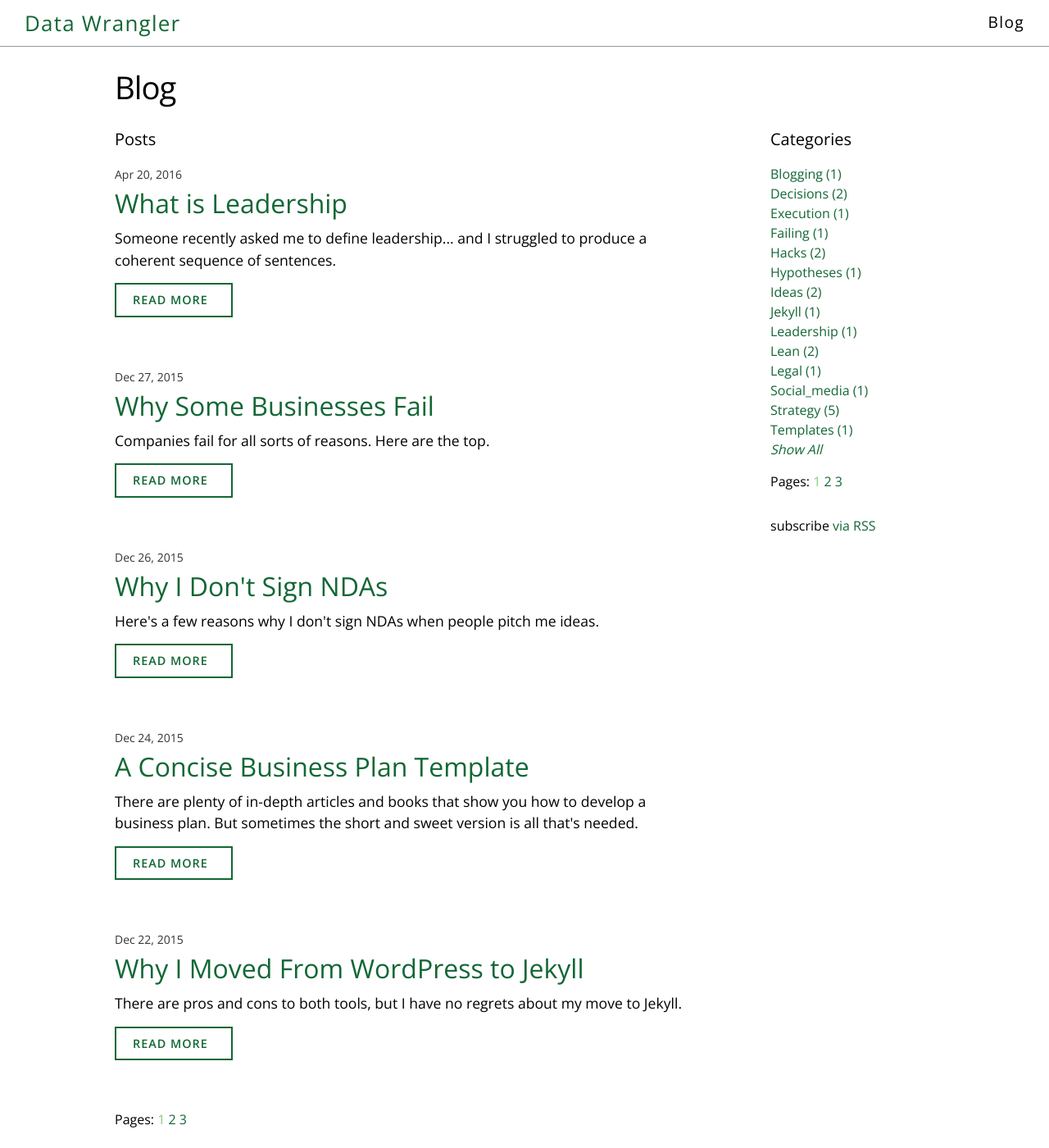
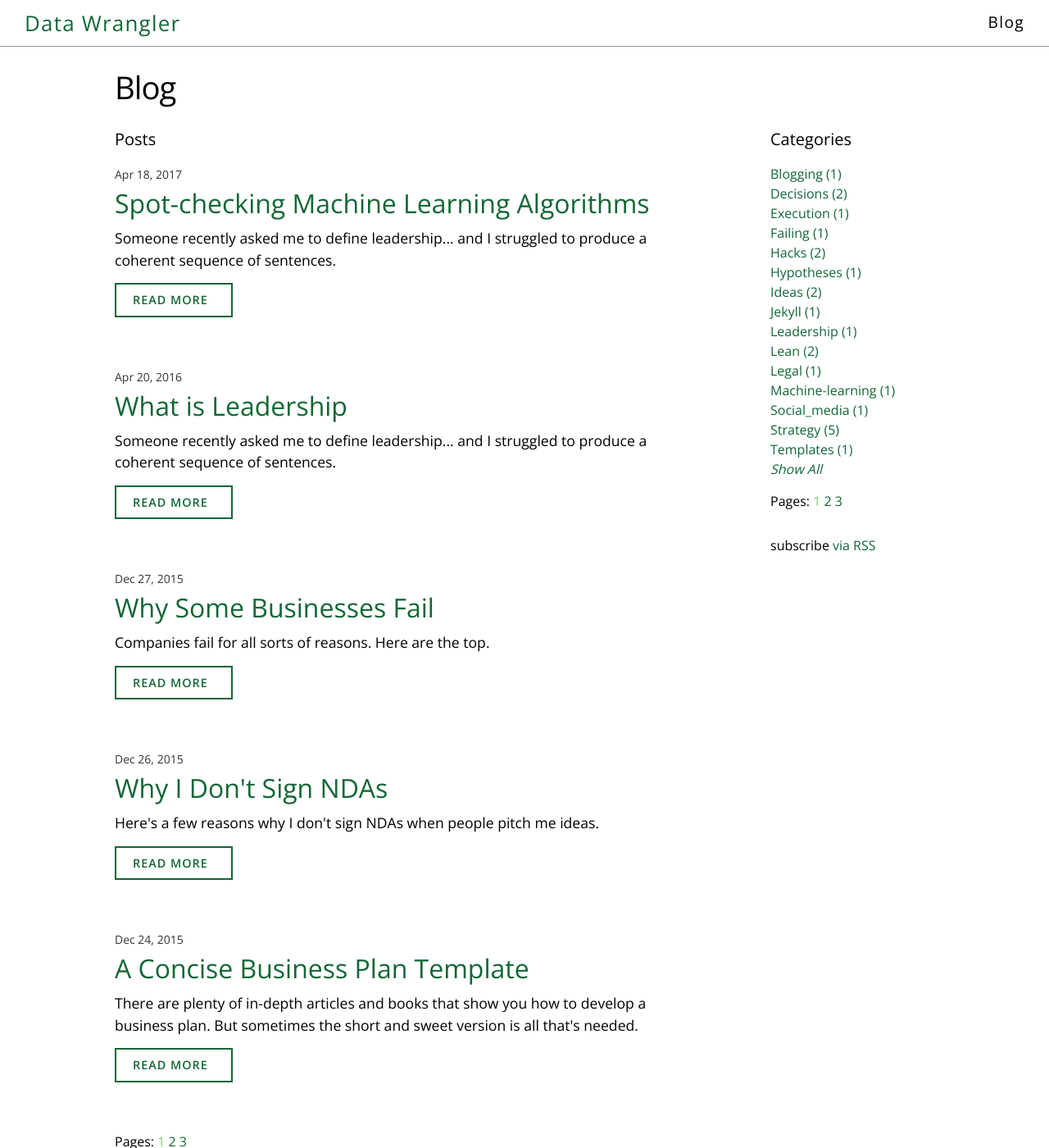
Before and after one commit to shane-kercheval/shane-kercheval.github.io, a Jekyll site: the page built from blog.md, in a window 1280 px wide and 1400 px high. Shown: the whole window at 82% size. Built offline with Jekyll 4.4.1, drawn with Linux system fonts in a browser that asks for light colours; nearby versions of some CDN libraries; some of the changed lines change nothing that is shown.

Commit message:
spot-check blog post

```diff
--- /dev/null
+++ b/_posts/2017-04-18-spot-checking-ml-algorithms.md
@@ -0,0 +1,33 @@
+---
+title: "Spot-checking Machine Learning Algorithms"
+date: 2017-04-18 06:00:00 -0800
+categories: machine-learning
+excerpt: Someone recently asked me to define leadership... and I struggled to produce a coherent sequence of sentences.
+keywords: machine-learning, statistics
+---
+
+**GitHub Project**: [r-predictive-analysis-template](https://github.com/shane-kercheval/r-predictive-analysis-template)
+
+The main objective of this project is for finding the best potential predictive models for a given dataset, using a shotgun approach of trying many different models with reasonable defaults.
+
+The intent is not to skip the thinking process, but to get a lot of information in a relatively short amount of time.
+
+The information will help determine which potential models are worth spending time on and further optimizing/improving.
+
+There are two types projects, regression and classification.
+
+The regression code can be found [here](https://github.com/shane-kercheval/r-predictive-analysis-template/blob/master/predictive_analysis_regression.Rmd), the classification code is TBD.
+
+------------------------------
+
+The following plots show the main outputs for the regression analysis.
+
+- **shotgun approach**: plot showing cross-validated `RMSE` and `R-Squared` for a variety of models (with reasonable defaults) training on a training set.
+	- For example:
+
+![spot_check]({{ site.url }}/img/blog/resamples_regression-1.png)
+
+- **final models**: plot showing `RMSE`, `MAE`, and `correlation` on the top x (e.g. 5) models that have been retrained on the entire training set (as oppossed to cross-validated), and the tested on the test set (data-points that the model has not seen).
+	- For example:
+
+![final_models]({{ site.url }}/img/blog/determine_best_models-32.png)
```
Also changed, not shown: _posts/2016-04-20-What-is-leadership.md (+1 -0 lines), img/blog/determine_best_models-32.png (added), img/blog/resamples_regression-1.png (added).
